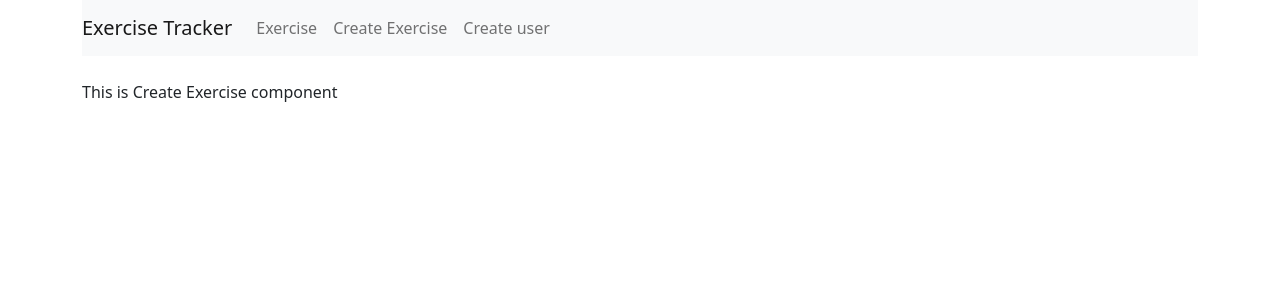
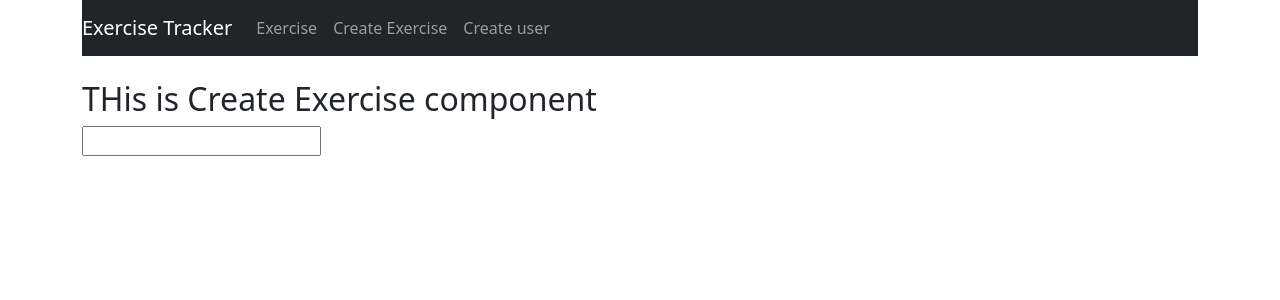
Before and after one commit to tharaka-ariyarathna/Exercise-Tracker, a React (Create React App) app: page /create in a window 1280 px wide. Shown: the top 300 px of the page. Built offline with nearby package versions, Linux system fonts and the light colour scheme.

Commit message:
Created function to chage state dynamically

```diff
--- a/src/App.js
+++ b/src/App.js
@@ -10,8 +10,8 @@ import CreateUser from './Components/CreateUser.component' ;
 
 const App = () => {
     return(
+        <Router >
             <div className='container'>
-            <Router >
                 <Navbar/>
                 <br/>
                 <Routes>
@@ -20,8 +20,8 @@ const App = () => {
                     <Route path="/create" element={<CreateExercise />} />
                     <Route path="/user" element={<CreateUser />} />
                 </Routes>
+            </div>
         </Router>
-        </div>
     ) ;
 }
 
--- a/src/Components/CreateExercise.component.js
+++ b/src/Components/CreateExercise.component.js
@@ -1,8 +1,27 @@
-import React from 'react' ;
+import React, {useState} from 'react' ;
 
 const CreateExercise = () => {
+    const [exercise, setExercise] = useState({
+        username : '',
+        description : '' ,
+        duration : 0 ,
+        date : new Date()
+    })
+
+    const [users, setUsers] = useState([]) ;
+
+    const onExerciseChange = (event) => {
+        const changingProperty = event.target.name ;
+        setExercise({...exercise, [changingProperty] : event.target.value})
+    }
+
+    console.log(exercise) ;
+
     return(
-        <div>This is Create Exercise component</div>
+        <div>
+            <h2>THis is Create Exercise component</h2>
+            <input type='text' name='date' onChange={onExerciseChange}/>
+        </div>
     ) ;
 }
 
--- a/src/Components/Navbar.js
+++ b/src/Components/Navbar.js
@@ -3,17 +3,17 @@ import {Link} from 'react-router-dom' ;
 
 const Navbar = () => {
     return(
-        <nav class="navbar navbar-expand-lg navbar-light bg-light">
+        <nav className="navbar navbar-expand-lg navbar-dark bg-dark">
             <Link to='/' className='navbar-brand'>Exercise Tracker</Link>
-             <div class="collapse navbar-collapse" id="navbarSupportedContent">
-                <ul class="navbar-nav mr-auto">
-                    <li class="nav-item active">
+             <div className="collapse navbar-collapse" id="navbarSupportedContent">
+                <ul className="navbar-nav mr-auto">
+                    <li className="nav-item active">
                         <Link to='/' className='nav-link'>Exercise</Link>
                     </li>
-                    <li class="nav-item">
+                    <li className="nav-item">
                         <Link to='/create' className='nav-link'>Create Exercise</Link>
                     </li>
-                    <li class="nav-item">
+                    <li className="nav-item">
                         <Link to='/user' className='nav-link'>Create user</Link>
                     </li>
                 </ul>
```
Lines whose indentation alone changed are shown as unchanged.
